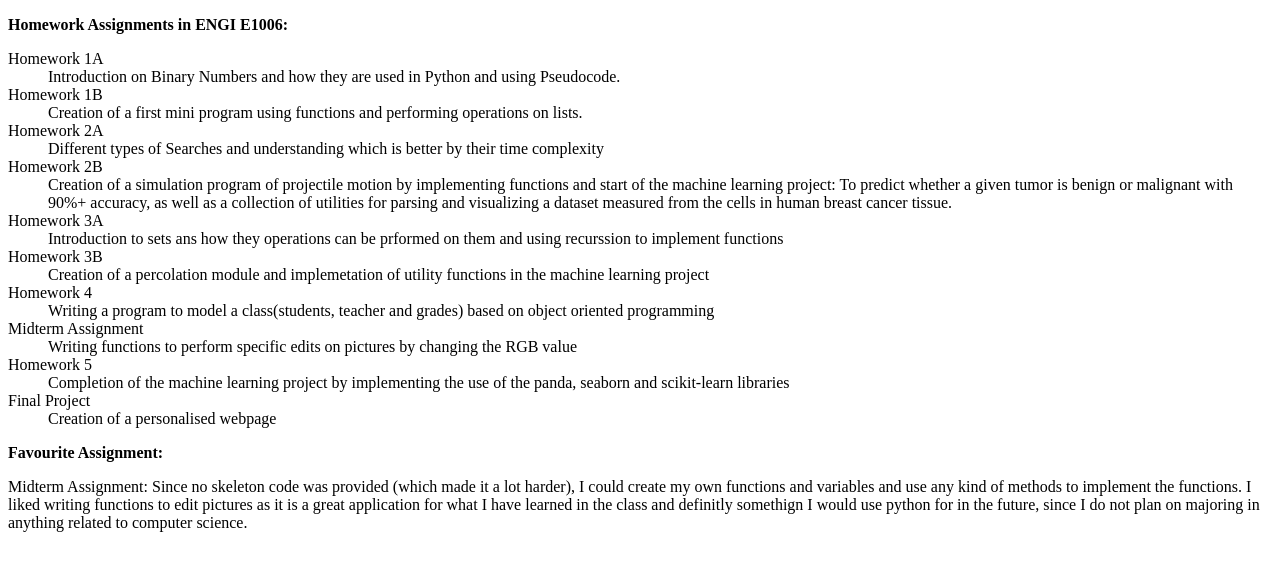
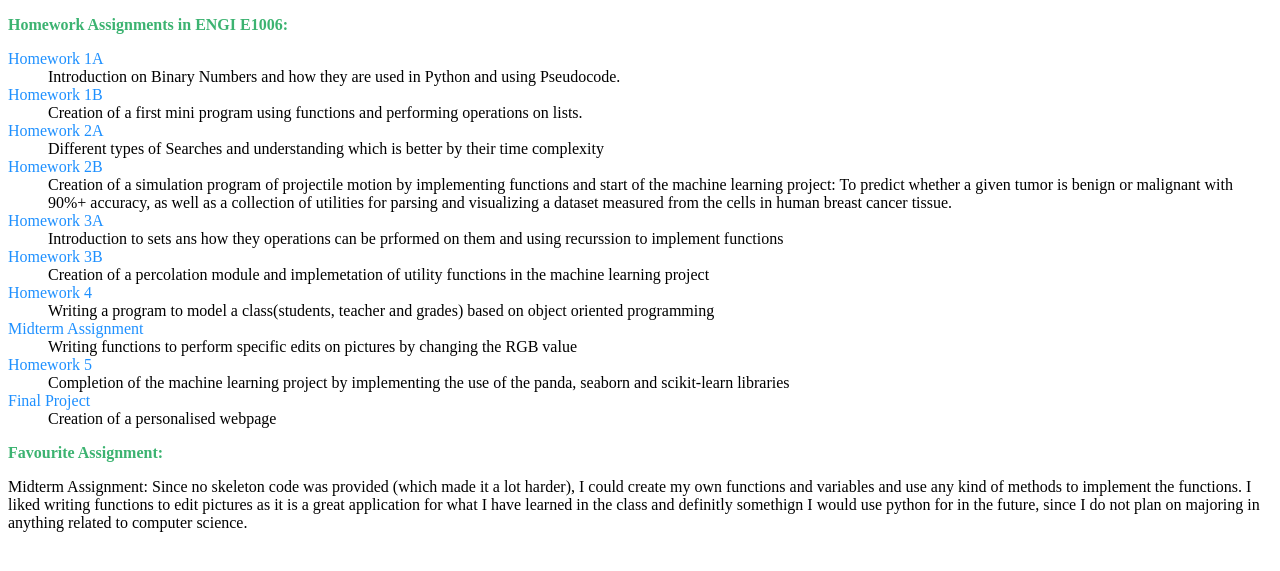
Before and after one commit to khushikabra1/kak2239-final, a Flask app: page /assignments in a window 1280 px wide. Shown: the top 571 px of the page. Run offline with Flask 2, Linux system fonts and the light colour scheme.

Commit message:
Adding Colours

```diff
--- a/templates/assignments.html
+++ b/templates/assignments.html
@@ -5,35 +5,35 @@
         <title>Home</title>
     <head>
     <body>
-    <p><b> Homework Assignments in ENGI E1006: </b></p>
+    <p style="color:MediumSeaGreen;"><b> Homework Assignments in ENGI E1006: </b></p>
     <dl>
-        <dt>Homework 1A </dt>
+        <dt style="color:DodgerBlue;">Homework 1A </dt>
         <dd> Introduction on Binary Numbers and how they are used in Python and using Pseudocode.</dd>
-        <dt>Homework 1B </dt>
+        <dt style="color:DodgerBlue;">Homework 1B </dt>
         <dd> Creation of a first mini program using functions and performing operations on lists.</dd>
-        <dt>Homework 2A </dt>
+        <dt style="color:DodgerBlue;">Homework 2A </dt>
         <dd> Different types of Searches and understanding which is better by their time complexity</dd>
-        <dt>Homework 2B </dt>
+        <dt style="color:DodgerBlue;">Homework 2B </dt>
         <dd> Creation of a simulation program of projectile motion by implementing functions and
         start of the machine learning project: To predict whether a given tumor is benign or malignant with 90%+ accuracy,
         as well as a collection of utilities for parsing and visualizing a dataset measured from the cells in human breast cancer tissue.</dd>
-        <dt>Homework 3A </dt>
+        <dt style="color:DodgerBlue;">Homework 3A </dt>
         <dd> Introduction to sets ans how they operations can be prformed on them and
         using recurssion to implement functions  </dd>
-        <dt>Homework 3B </dt>
+        <dt style="color:DodgerBlue;">Homework 3B </dt>
         <dd>Creation of a percolation module and implemetation of utility functions in the machine learning project </dd>
-        <dt>Homework 4 </dt>
+        <dt style="color:DodgerBlue;">Homework 4 </dt>
         <dd> Writing a program to model a class(students, teacher and grades)
         based on object oriented programming  </dd>
-        <dt>Midterm Assignment </dt>
+        <dt style="color:DodgerBlue;">Midterm Assignment </dt>
         <dd> Writing functions to perform specific edits on pictures by changing the RGB value</dd>
-        <dt>Homework 5 </dt>
+        <dt style="color:DodgerBlue;">Homework 5 </dt>
         <dd> Completion of the machine learning project by implementing the use of the panda, seaborn and scikit-learn libraries</dd>
-        <dt>Final Project </dt>
+        <dt style="color:DodgerBlue;">Final Project </dt>
         <dd>Creation of a personalised webpage </dd>
 
 
-    <p><b> Favourite Assignment: </b></p>
+    <p style="color:MediumSeaGreen;"><b> Favourite Assignment: </b></p>
     <p> Midterm Assignment: Since no skeleton code was provided (which made it a lot harder),
     I could create my own functions and variables and use any kind of methods to implement the functions.
     I liked writing functions to edit pictures as it is a great application for what I have learned in the class
--- a/templates/classes.html
+++ b/templates/classes.html
@@ -5,7 +5,7 @@
         <title>Home</title>
     <head>
     <body>
-    <p><b> Classes Taken: </b></p>
+    <p style="color:DodgerBlue;"><b> Classes Taken: </b></p>
     <ol>
         <li>APMA E2000: Multivariable Calculus for Engineers and Applied Scientists</li>
         <li>CHEM UN1404: General Chemistry II</li>
@@ -14,7 +14,7 @@
         <li>PHYS UN1402: Introduction to Electricity, Magnetism and Optics</li>
     </ol>
 
-    <p><b> Favourite Class: </b></p>
+    <p style="color:DodgerBlue;"><b> Favourite Class: </b></p>
     <p>Univeristy Writing- Even though it was the most time consuming class, it allowed for a lot
     of reading. This reading helped me learn a lot of new and interesting facts about how technology
     affects our society, mainly from a philosophical lens. This class helped develop my writing skills
--- a/templates/index.html
+++ b/templates/index.html
@@ -4,7 +4,8 @@
         <!--specifies title of the page !-->
         <title>Home</title>
     <head>
-    <body>
+    <body style="background-color:powderblue;">
+
     <p>Name: Khushi Kabra</p>
     <img src="myself.jpg" alt="Picture of Myself" width="300" height="350">
     <p>Current Grade: Freshman in SEAS</p>
@@ -12,5 +13,7 @@
     <li><a href="http://127.0.0.1:5000/assignments">Assignments Page</a></li>
     <li><a href="http://127.0.0.1:5000/classes">Classes Page</a></li>
     <li><a href="https://www.netflix.com">Favourite Website: Netflix</a></li>
+
     </body>
+    </h1>
 </html>
```
